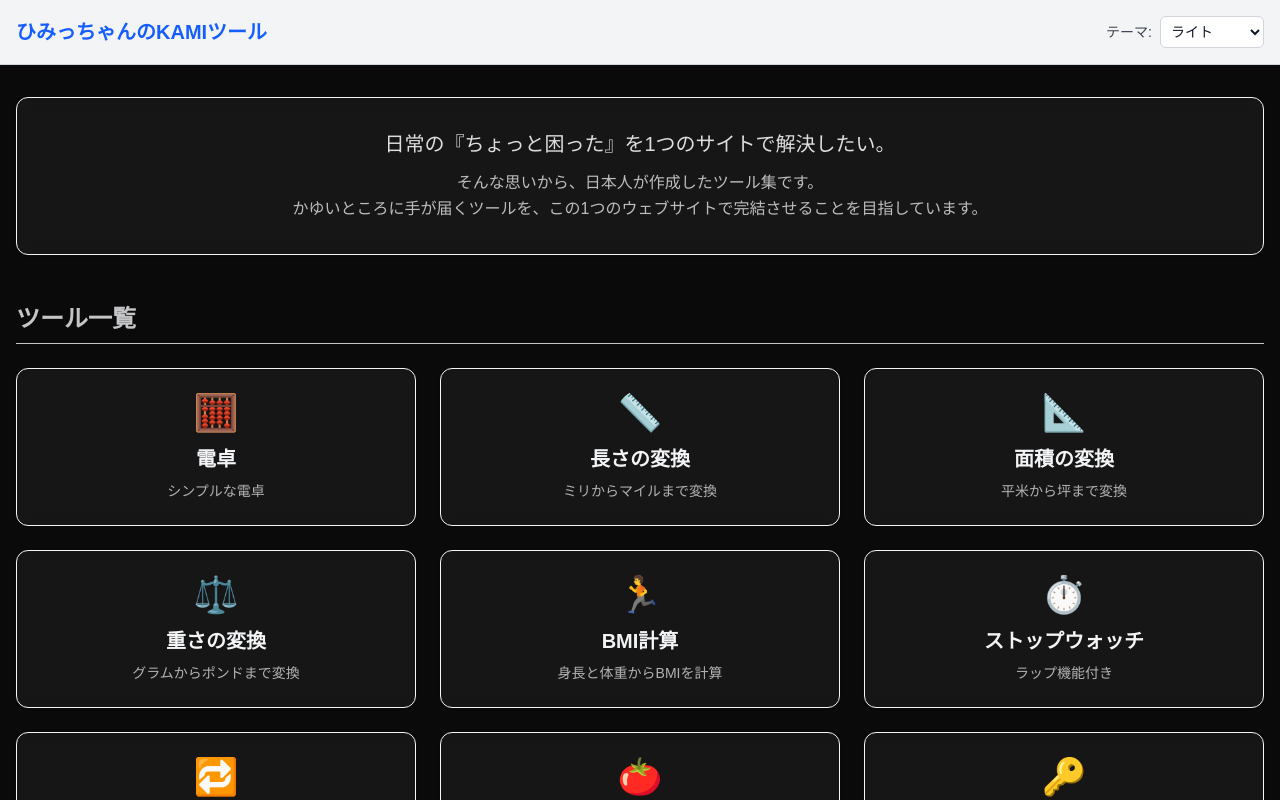
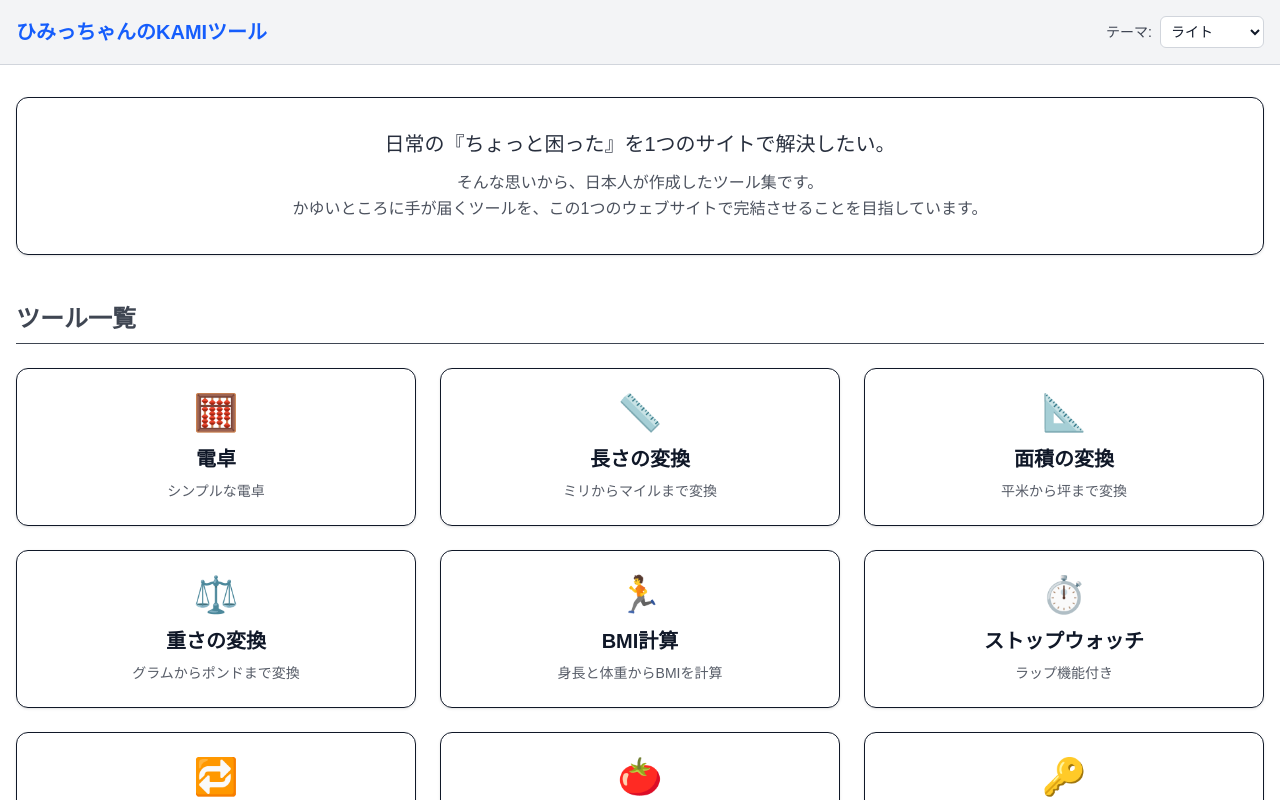
Before and after one commit to himitu-da/himitu-tool, a Next.js app: page / in a window 1280 px wide. Shown: the top 800 px of the page. Built offline with nearby package versions, Linux system fonts and the light colour scheme.

Commit message:
fix(theme): 修正されたデフォルトのテーマクラスを更新

```diff
--- a/src/app/ThemeWrapper.tsx
+++ b/src/app/ThemeWrapper.tsx
@@ -10,12 +10,12 @@ export function ThemeWrapper({ children }: { children: React.ReactNode }) {
     switch (theme) {
       case 'dark': return 'bg-gray-900 text-gray-100';
       case 'ocean': return 'bg-cyan-900 text-cyan-50';
-      default: return 'bg-[#0A0A0A] text-gray-100';
+      default: return 'bg-white text-gray-900';
     }
   };
 
   return (
-    <div className={`flex flex-col min-h-screen transition-colors duration-300 ${mounted ? getThemeClasses() : 'bg-[#0A0A0A] text-gray-100'}`}>
+    <div className={`flex flex-col min-h-screen transition-colors duration-300 ${mounted ? getThemeClasses() : 'bg-white text-gray-900'}`}>
       {children}
     </div>
   );
```
